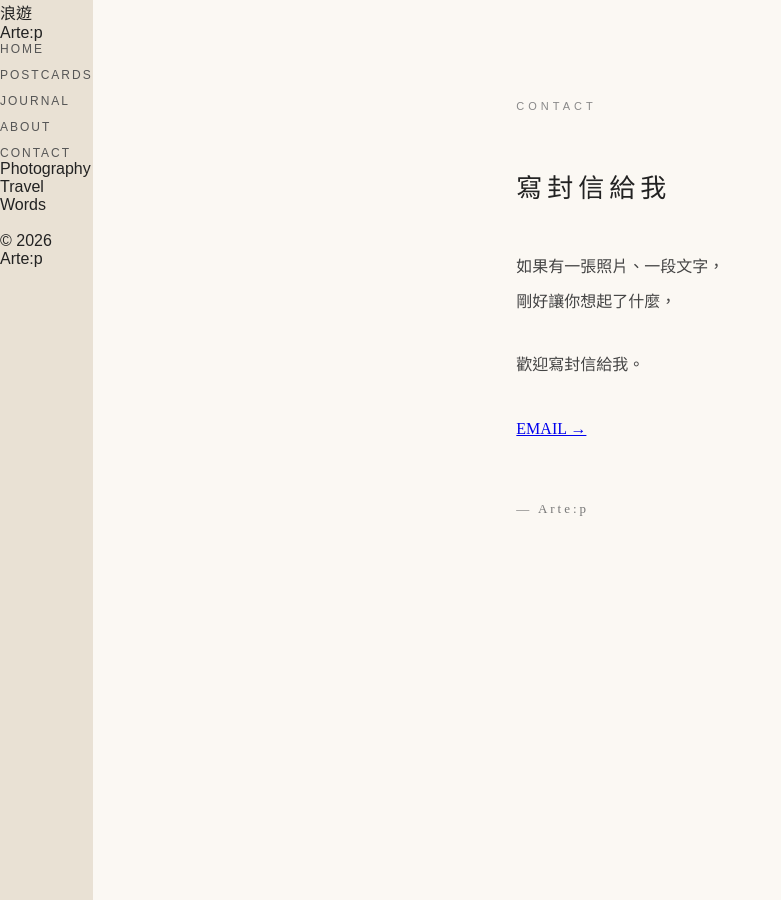
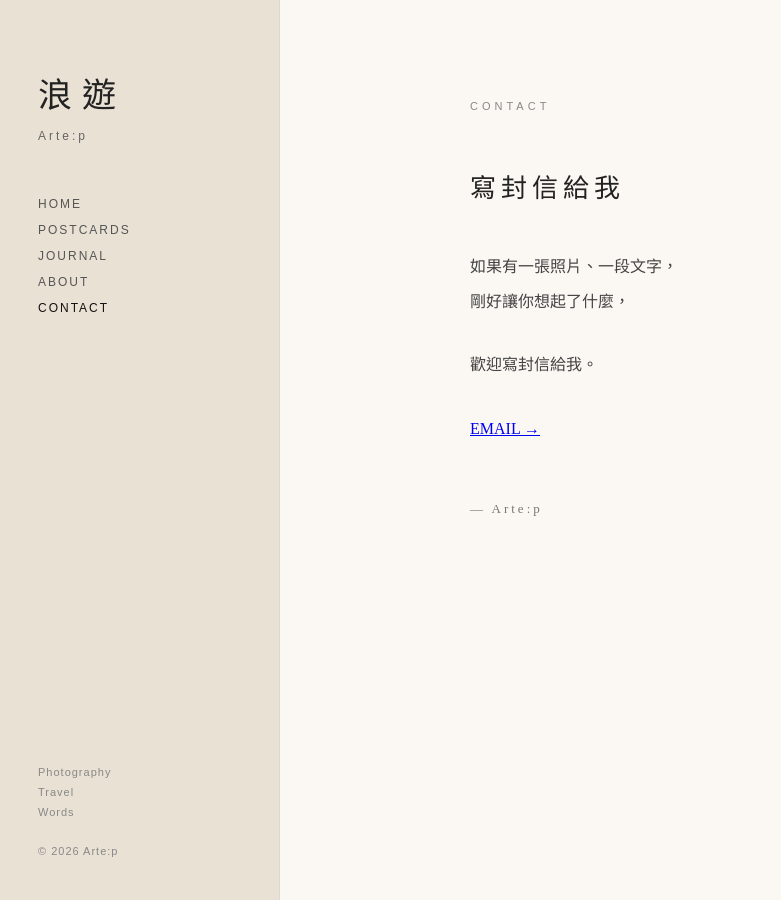
Before and after one commit to artep-wandering/artep-wandering.github.io, a Jekyll site: the page built from contact/index.html, in a window 1280 px wide. Shown: the whole page, without its empty margins (0-781 px from the left). Built offline with Jekyll 4.4.1, drawn with Linux system fonts in a browser that asks for light colours; some web fonts are replaced.

Commit message:
contact_indext_v0.0.18

```diff
--- a/contact/index.html
+++ b/contact/index.html
@@ -1,7 +1,7 @@
 ---
 layout: null
 ---
-<!-- VERSION: contact_indext_v0.0.17 -->
+<!-- VERSION: contact_indext_v0.0.18 -->
 <!DOCTYPE html>
 <html lang="zh-Hant">
 
@@ -25,6 +25,62 @@ layout: null
     .page {
       display: flex;
       min-height: 100vh;
+    }
+
+      /* LEFT SIDEBAR */
+
+    .sidebar {
+      width: 280px;
+      min-height: 100vh;
+      padding: 68px 38px 38px;
+      border-right: 1px solid #d9d9d5;
+      position: fixed;
+      left: 0;
+      top: 0;
+      display: flex;
+      flex-direction: column;
+    }
+
+    .brand {
+      margin-bottom: 54px;
+    }
+
+    .brand-title {
+      font-size: 34px;
+      letter-spacing: 10px;
+      font-weight: 400;
+      margin-bottom: 12px;
+    }
+
+    .brand-author {
+      font-size: 12px;
+      letter-spacing: 3px;
+      color: #666;
+    }
+
+    .menu {
+      display: flex;
+      flex-direction: column;
+      gap: 12px;
+    }
+
+    .menu a {
+      text-decoration: none;
+      color: #555;
+      font-size: 12px;
+      letter-spacing: 2px;
+    }
+
+    .menu a.active {
+      color: #111;
+    }
+
+    .sidebar-bottom {
+      margin-top: auto;
+      font-size: 11px;
+      color: #888;
+      line-height: 1.8;
+      letter-spacing: 1px;
     }
 
 
```
